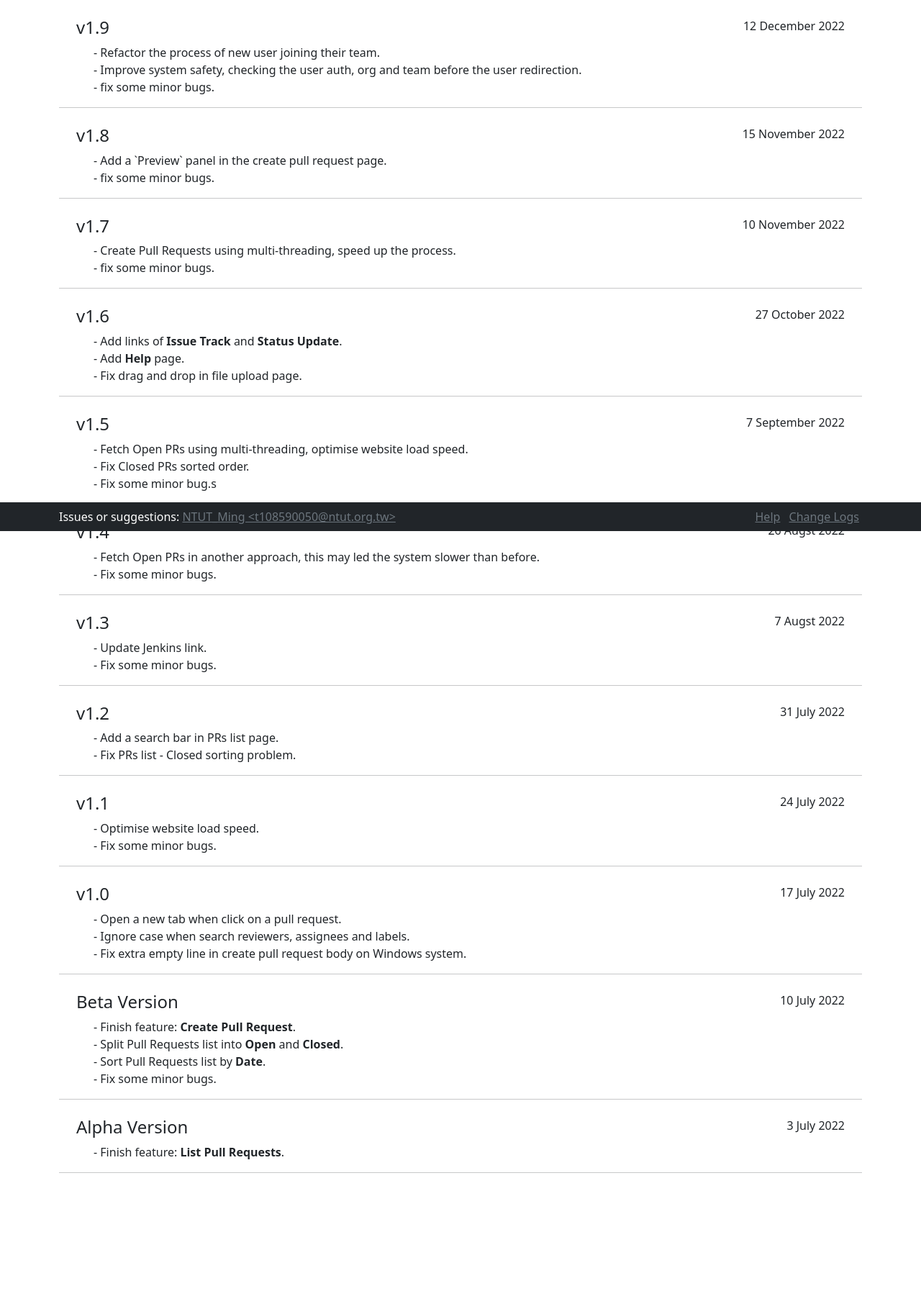
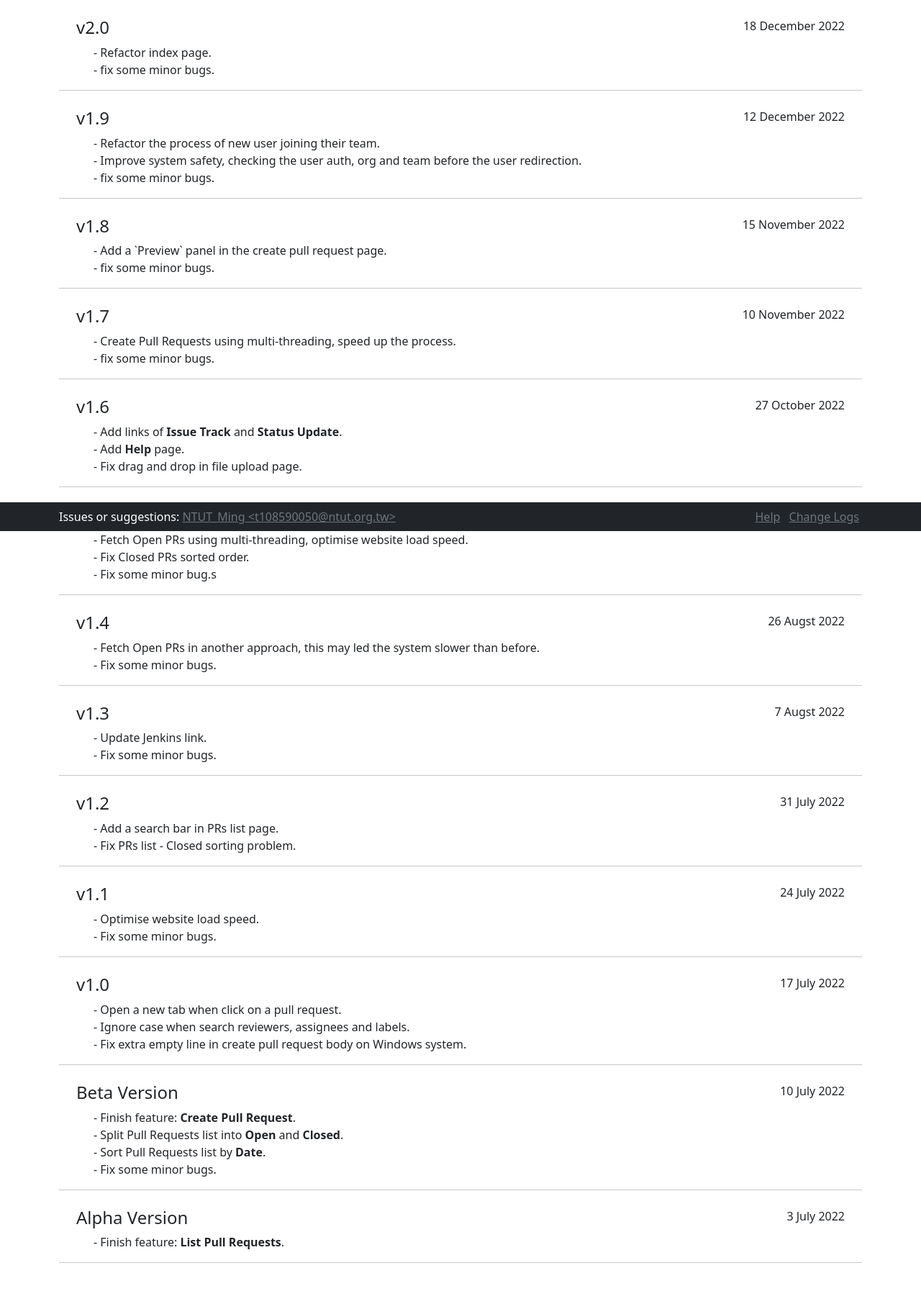
Before and after one commit to Ming119/PR_Tool, a Flask app: template PRTool/templates/changeLogs.html in a window 1280 px wide. Shown: the part 62-1881 px from the top of the page at 72% size. Before the commit the page ends 1692 px from the top, so only its background shows below. Run offline with Flask 2, Linux system fonts and the light colour scheme; the template is opened without the code that fills it, so the values that code supplies are empty.

Commit message:
v2.0 add changeLogs

```diff
--- a/PRTool/templates/changeLogs.html
+++ b/PRTool/templates/changeLogs.html
@@ -1,6 +1,16 @@
 {% extends "base.html" %}
 
 {% block main %}
+<div class="mx-4 mt-4 d-flex justify-content-between">
+	<h4>v2.0</h4>
+	<div>18 December 2022</div>
+</div>
+<div class="mx-5">
+	- Refactor index page.<br />
+	- fix some minor bugs.<br />
+</div>
+<hr />
+
 <div class="mx-4 mt-4 d-flex justify-content-between">
 	<h4>v1.9</h4>
 	<div>12 December 2022</div>
```
